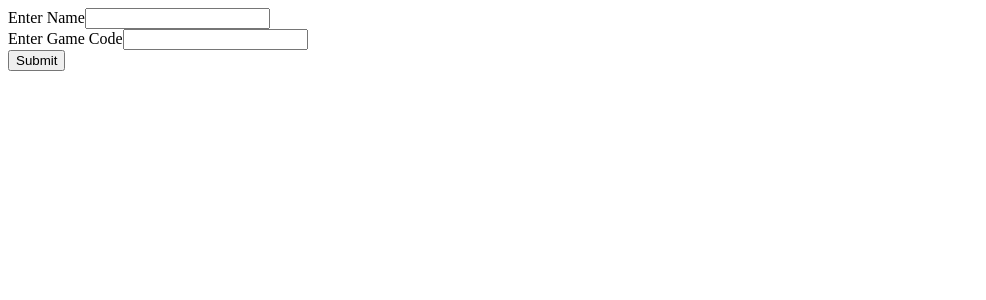
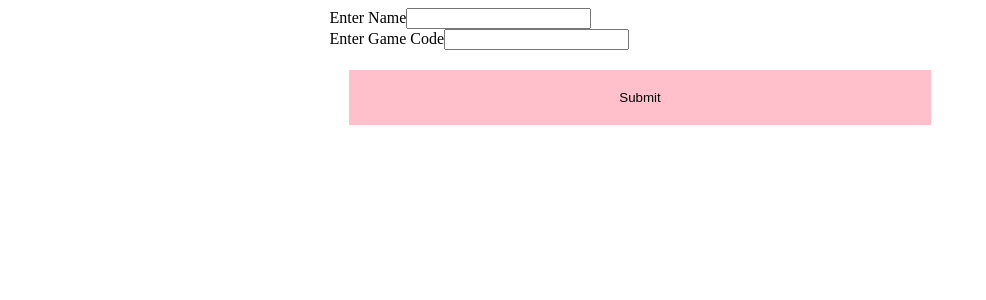
Before and after one commit to mitchgollub/Mafia, a Next.js app: page /join in a window 1280 px wide. Shown: the top 300 px of the page, without its empty margins (0-986 px from the left). Built offline with nearby package versions, Linux system fonts and the light colour scheme.

Commit message:
Layout Component

```diff
--- a/components/header.js
+++ b/components/layout.js
@@ -1,10 +1,20 @@
 import Head from 'next/head'
-export default () => (
+import node from 'prop-types'
+
+function Layout({ children }) {
+    return (
         <div>
             <Head>
                 <meta name="viewport" content="width=device-width, initial-scale=1" />
                 <meta charSet="utf-8" />
             </Head>
+            <div className={'container'}>
+                <div className={'flex-item__grow'}></div>
+                <div className={'flex-item'}>
+                    {children}
+                </div>
+                <div className={'flex-item__grow'}></div>
+            </div>
             <style jsx global>{`
         body {
             background-color: white;
@@ -52,4 +62,11 @@ export default () => (
         }
     `}</style>
         </div>
-)
+    );
+}
+
+Layout.propTypes = {
+    children: node.isRequired
+}
+
+export default Layout
--- a/pages/join.js
+++ b/pages/join.js
@@ -1,4 +1,6 @@
 import { withRouter } from 'next/router'
+import Header from '../components/layout';
+import Layout from '../components/layout';
 
 class Join extends React.Component {
     constructor(props) {
@@ -25,19 +27,23 @@ class Join extends React.Component {
 
     render() {
         return (
-            <form onSubmit={this.handleSubmit}>
+            <Layout>
+                <form className={'flex-item container-column'} onSubmit={this.handleSubmit}>
+                    <div className={'flex-item'}>
                         <label>
                             Enter Name
                 <input type="text" value={this.state.name} onChange={this.handleNameChange} />
                         </label>
-                <br />
+                    </div>
+                    <div className={'flex-item'}>
                         <label>
                             Enter Game Code
                 <input type="text" value={this.state.code} onChange={this.handleCodeChange} />
                         </label>
-                <br />
-                <input type="submit" value="Submit" />
+                    </div>
+                    <input className={'flex-item button'} type="submit" value="Submit" />
                 </form>
+            </Layout>
         );
     }
 }
```
Also changed, not shown: pages/index.js (+3 -10 lines), pages/narrator.js (+4 -4 lines). Lines whose indentation alone changed are shown as unchanged.
